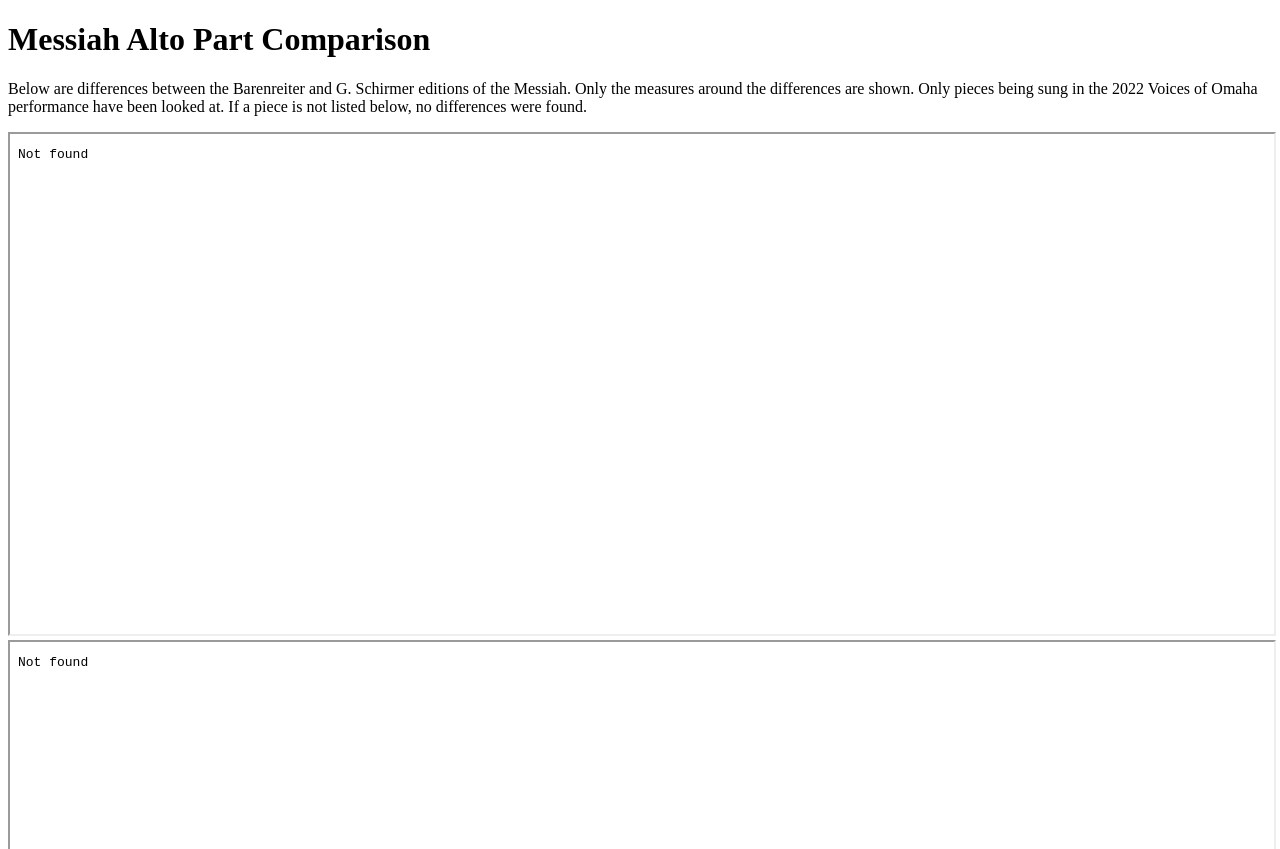
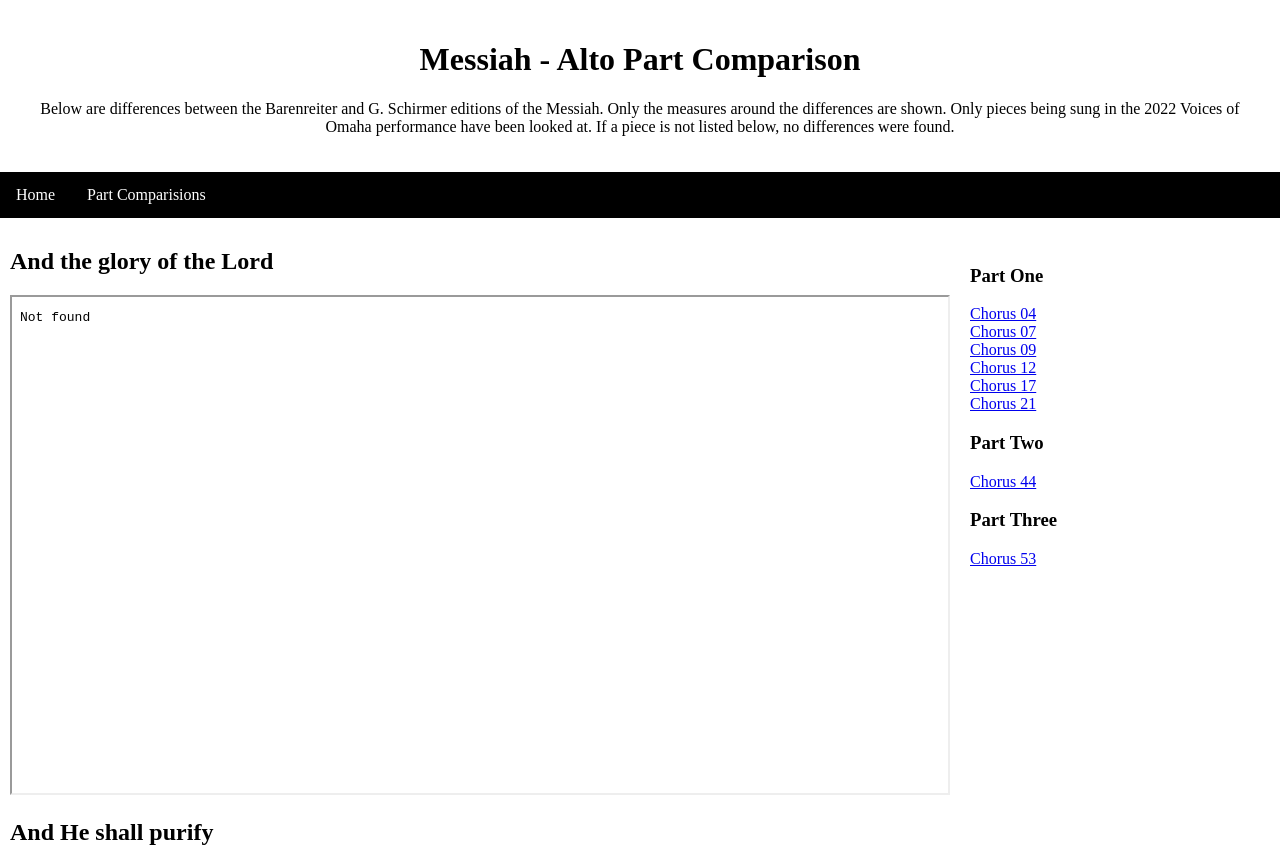
Before and after one commit to egoossen/messiah-edition-compare, a plain HTML site: page alto.html in a window 1280 px wide. Shown: the top 849 px of the page. Drawn offline with Linux system fonts and the light colour scheme.

Commit message:
Added styling and navigation components

```diff
--- a/alto.html
+++ b/alto.html
@@ -1,29 +1,61 @@
 <!DOCTYPE html>
-<html>
+<html lang='en-US'>
 	<head>
-		<title>Alto Part Comparison</title>
+		<title>Messiah Alto Part Comparison</title>
+		<meta charset='utf-8'>
+		<meta name='author' content='Elijah Goossen'>
+		<meta name='viewpart' content='width=device-width, initial-scale=1'>
+		<link rel='stylesheet' href='layout.css'>
+		<script src='components/components.js' type='text/javascript' defer></script>
 	</head>
 	<body>
-		<h1>Messiah Alto Part Comparison</h1>
+
+	<div class='header'>
+		<h1>Messiah - Alto Part Comparison</h1>
 		<p>Below are differences between the Barenreiter and G. Schirmer editions of the Messiah.
 			Only the measures around the differences are shown. Only pieces being sung in the 2022
 			Voices of Omaha performance have been looked at. If a piece is not listed below, no
 			differences were found.</p>
+	</div>
+
+	<nav-menu></nav-menu>
+
+	<div class='row'>
+
+		<div class='leftcolumn'>
+			<h2 id='chorus04'>And the glory of the Lord</h2>
 			<iframe src='04-chorus_alto_glory-of-the-lord.pdf' width='100%' height='500px'>
 			</iframe>
+			<h2 id='chorus07'>And He shall purify</h2>
 			<iframe src='07-chorus_alto_he-shall-purify.pdf' width='100%' height='500px'>
 			</iframe>
+			<h2 id='chorus09'>O thou that bringest good tidings to Zion</h2>
 			<iframe src='09-chorus_alto_good-tidings-to-zion.pdf' width='100%' height='500px'>
 			</iframe>
+			<h2 id='chorus12'>For unto us a child is born</h2>
 			<iframe src='12-chorus_alto_for-unto-us.pdf' width='100%' height='500px'>
 			</iframe>
+			<h2 id='chorus17'>Glory to God</h2>
 			<iframe src='17-chorus_alto_glory-to-god.pdf' width='100%' height='500px'>
 			</iframe>
+			<h2 id='chorus21'>His yoke is easy and His burthen is light</h2>
 			<iframe src='21-chorus_alto_his-yoke.pdf' width='100%' height='500px'>
 			</iframe>
+			<h2 id='chorus44'>Hallelujah!</h2>
 			<iframe src='44-chorus_alto_hallelujah.pdf' width='100%' height='500px'>
 			</iframe>
+			<h2 id='chorus53'>Worthy is the Lamb that was slain</h2>
 			<iframe src='53-chorus_alto_worthy-is-the-lamb.pdf' width='100%' height='500px'>
 			</iframe>
+		</div>
+		<br>
+
+		<div class='rightcolumn'>
+			<toc-menu></toc-menu>
+		</div>
+	</div>
+
+	<my-footer rev-date='25 Oct 2022'></my-footer>
+
 	</body>
 </html>
--- /dev/null
+++ b/components/components.js
@@ -0,0 +1,73 @@
+class NavMenu extends HTMLElement {
+	constructor() {
+		super();
+	}
+
+	connectedCallback() {
+		this.innerHTML = `
+			<header>
+				<nav>
+					<ul>
+						<li><a href='index.html'>Home</a></li>
+						<li class='dropdown'>
+							<a href='javascript:void(0)' class='dropbtn'>Part Comparisions</a>
+							<div class='dropdown-content'>
+								<a>Soprano (future)</a>
+								<a href='alto.html'>Alto</a>
+								<a>Tenor (future)</a>
+								<a>Bass (future)<a>
+							</div>
+						</li>
+					</ul>
+				</nav>
+			</header>
+		`;
+	}
+}
+
+customElements.define('nav-menu', NavMenu);
+
+class TOCMenu extends HTMLElement {
+	constructor() {
+		super();
+	}
+
+	connectedCallback() {
+		this.innerHTML = `
+			<h3>Part One</h3>
+			<a href='#chorus04'>Chorus 04</a><br>
+			<a href='#chorus07'>Chorus 07</a><br>
+			<a href='#chorus09'>Chorus 09</a><br>
+			<a href='#chorus12'>Chorus 12</a><br>
+			<a href='#chorus17'>Chorus 17</a><br>
+			<a href='#chorus21'>Chorus 21</a><br>
+			<h3>Part Two</h3>
+			<a href='#chorus44'>Chorus 44</a><br>
+			<h3>Part Three</h3>
+			<a href='#chorus53'>Chorus 53</a><br>
+		`;
+	}
+}
+
+customElements.define('toc-menu', TOCMenu);
+
+class Footer extends HTMLElement {
+	constructor () {
+		super();
+	}
+
+	static get observedAttributes () { return ['rev-date']; }
+	attributeChangedCallback (name, oldVal, newVal) {
+		if (name=='rev-date') { this.innerHTML = `
+			<div class='footer'>
+				<address>
+					Elijah Goossen<br>
+					<a href='mailto:kifaru9@gmail.com'>kifaru9@gmail.com</a><br>
+					Last updated: ` + newVal + `
+				</address>
+			</div>
+		`;}
+	}
+}
+
+customElements.define('my-footer', Footer);
--- /dev/null
+++ b/layout.css
@@ -0,0 +1,98 @@
+* {
+	box-sizing: border-box;
+}
+
+body {
+	margin: 0;
+}
+
+/* Style the header */
+.header {
+	padding: 20px;
+	text-align: center;
+}
+
+/* Style the top navigation bar */
+ul {
+	list-style-type: none;
+	margin: 0;
+	padding: 0;
+	overflow: hidden;
+	background-color: #000000;
+}
+
+li {
+	float: left;
+}
+
+/* Style the navigation links */
+li a, .dropbn {
+	display: inline-block;
+	color: #ffffff;
+	text-align: center;
+	padding: 14px 16px;
+	text-decoration: none;
+}
+
+/* Change color on hover */
+li a:hover, .dropdown:hover .dropbtn {
+	background-color: #0c2c63;
+}
+
+li.dropdown {
+	display: inline-block;
+}
+
+.dropdown-content {
+	display: none;
+	position: absolute;
+	background-color: #f9f9f9;
+	min-width: 160px;
+	box-shadow: 0px 8px 16px 0px #000000;
+	z-index: 1;
+}
+
+.dropdown-content a {
+	color: #000000;
+	padding: 12px 16px;
+	text-decoration: none;
+	display: block;
+	text-align: left;
+}
+
+/* Change color of dropdown links on hove */
+.dropdown-content a:hover {background-color: #f1f1f1}
+
+/* Shown the dropdown menu on hover */
+.dropdown:hover .dropdown-content {
+	display: block;
+}
+
+/* Create two unequal columns that float next to each other */
+.leftcolumn {
+	float: left;
+	width: 75%;
+	padding: 10px;
+}
+
+.rightcolumn {
+	float: left;
+	width: 25%;
+	padding: 10px;
+	position: -webkit-sticky; /* Safari */
+	position: sticky;
+	top: 0;
+}
+
+/* Clear floats after columns */
+.row:after {
+	content: "";
+	display: table;
+	clear: both;
+}
+
+/* Format footer */
+.footer {
+	text-align: center;
+	padding: 10px;
+}
```
Also changed, not shown: index.html (+18 -6 lines). Lines whose indentation alone changed are shown as unchanged.
